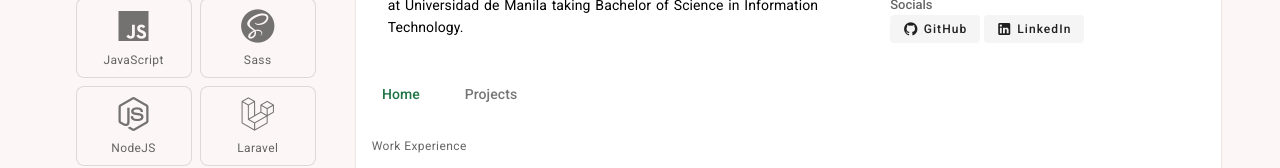
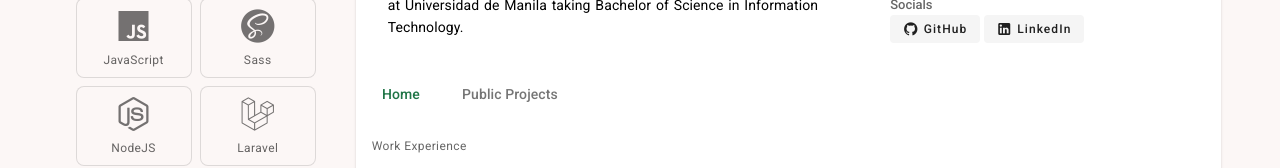
Before and after one commit to bastilavarias/sebas.tech, a Vue app: page /#/ in a window 1280 px wide. Shown: the part 249-417 px from the top of the page. Built offline with nearby package versions, Linux system fonts and the light colour scheme.

Commit message:
save progress.

```diff
--- a/src/layouts/Home.vue
+++ b/src/layouts/Home.vue
@@ -241,7 +241,7 @@ export default {
                     text: 'Home',
                     to: { name: 'home' },
                 },
-                { text: 'Projects', to: { name: 'project' } },
+                { text: 'Public Projects', to: { name: 'project' } },
             ],
             navigations: [
                 {
```
